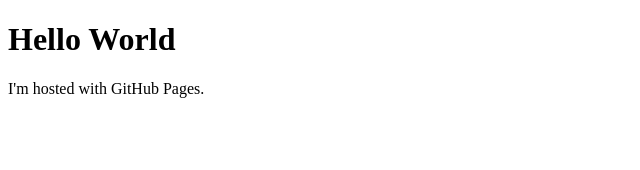
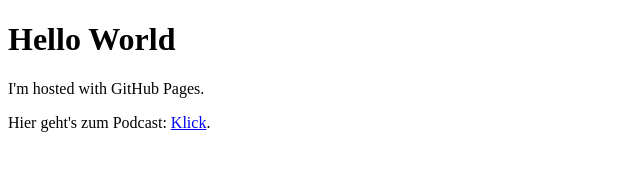
Before and after one commit to JohnC4S3Y/JohnC4S3Y.github.io, a plain HTML site: page index.html in a window 1280 px wide. Shown: the whole page, without its empty margins (0-640 px from the left). Drawn offline with Linux system fonts and the light colour scheme.

Commit message:
Update index.html

```diff
--- a/index.html
+++ b/index.html
@@ -3,5 +3,6 @@
 <body>
 <h1>Hello World</h1>
 <p>I'm hosted with GitHub Pages.</p>
+<p>Hier geht's zum Podcast:  <a href="https://www.google.com">Klick</a>.</p>
 </body>
 </html>
```
